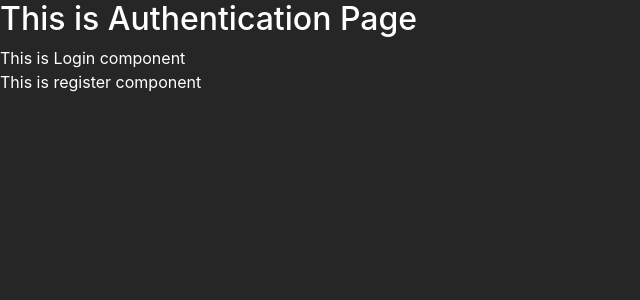
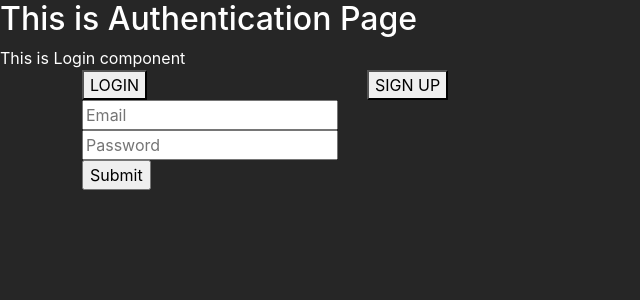
Before and after one commit to 2devyank/College-community-site, a React (Create React App) app: page /auth in a window 1280 px wide. Shown: the top 300 px of the page, without its empty margins (0-640 px from the left). Built offline with nearby package versions, Linux system fonts and the light colour scheme.

Commit message:
Auth fields and toggle

```diff
--- a/package.json
+++ b/package.json
@@ -13,7 +13,7 @@
     "web-vitals": "^1.1.2"
   },
   "scripts": {
-    "start": "react-scripts start",
+    "start": "set PORT=3000 && react-scripts start",
     "build": "react-scripts build",
     "test": "react-scripts test",
     "eject": "react-scripts eject"
--- a/src/components/authorize/Login.js
+++ /dev/null
@@ -1,9 +0,0 @@
-function Login() {
-    return (
-        <div className="Login">
-            This is Login component
-        </div>
-    )
-}
-
-export default Login
--- /dev/null
+++ b/src/components/authorize/Login.jsx
@@ -0,0 +1,33 @@
+import React, { useState } from 'react';
+
+function Login({toggleAuth}) {
+    return (
+        <div className="Login">
+            This is Login component
+            <div className="container justify-content-center">
+                <div className="row align-items-centre">
+                    <div className="col-3 Login-Button">
+                        <button>LOGIN</button>
+                    </div>
+                    <div className="col-3 SignUp-Button">
+                        <button onClick={() => toggleAuth(false)}>SIGN UP</button>
+                    </div>
+                </div>
+
+                <div className='row'>
+                    <div className='col-12'>
+                        <input type="text" placeholder='Email'/>
+                    </div>
+                    <div className='col-12'>
+                        <input type="password" placeholder='Password'/>
+                    </div>
+                    <div className='col-12'>
+                        <input type="submit" value='Submit'/>
+                    </div>
+                </div>
+            </div>
+        </div>
+    )
+}
+
+export default Login
--- a/src/components/authorize/Register.js
+++ /dev/null
@@ -1,9 +0,0 @@
-function Register() {
-    return (
-        <div className="Register">
-            This is register component
-        </div>
-    )
-}
-
-export default Register
--- /dev/null
+++ b/src/components/authorize/Register.jsx
@@ -0,0 +1,39 @@
+import React, { useState } from 'react';
+
+function Register({toggleAuth}) {
+    return (
+        <div className="Register">
+            This is register component
+            <div className="container justify-content-center">
+                <div className="row align-items-centre">
+                    <div className="col-3 Login-Button">
+                        <button onClick={() => toggleAuth(true)}>LOGIN</button>
+                    </div>
+                    <div className="col-3 SignUp-Button">
+                        <button>SIGN UP</button>
+                    </div>
+                </div>
+
+                <div className='row'>
+                    <div className='col-12'>
+                        <input type="text" placeholder='Name'/>
+                    </div>
+                    <div className='col-12'>
+                        <input type="text" placeholder='Email'/>
+                    </div>
+                    <div className='col-12'>
+                        <input type="password" placeholder='Password'/>
+                    </div>
+                    <div className='col-12'>
+                        <input type="password" placeholder='Confirm Password'/>
+                    </div>
+                    <div className='col-12'>
+                        <input type="submit" value='Submit'/>
+                    </div>
+                </div>
+            </div>
+        </div>
+    )
+}
+
+export default Register
--- a/src/pages/Authorize.js
+++ b/src/pages/Authorize.js
@@ -1,13 +1,19 @@
-import Login from "../components/authorize/Login"
-import Register from "../components/authorize/Register"
+import Login from "../components/authorize/Login.jsx"
+import Register from "../components/authorize/Register.jsx"
 import { Link } from "react-router-dom"
+import React, { useState } from 'react';
 
 function Authorize() {
+    const [AuthTog, toggleAuth] = useState(true);
     return (
         <div className="Authorize">
             <h2>This is Authentication Page</h2>
-            <Login />
-            <Register />
+            { AuthTog && <Login
+                    toggleAuth = {toggleAuth}
+                /> }
+            { !AuthTog && <Register
+                    toggleAuth = {toggleAuth}
+                /> }
         </div>
     )
 }
```
